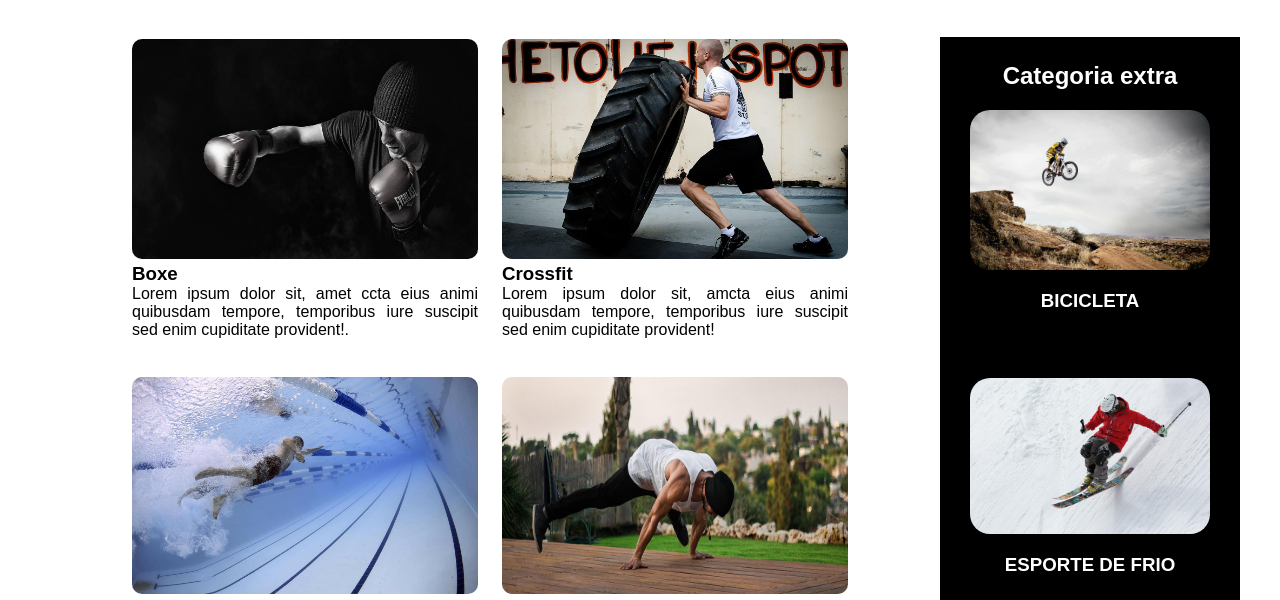
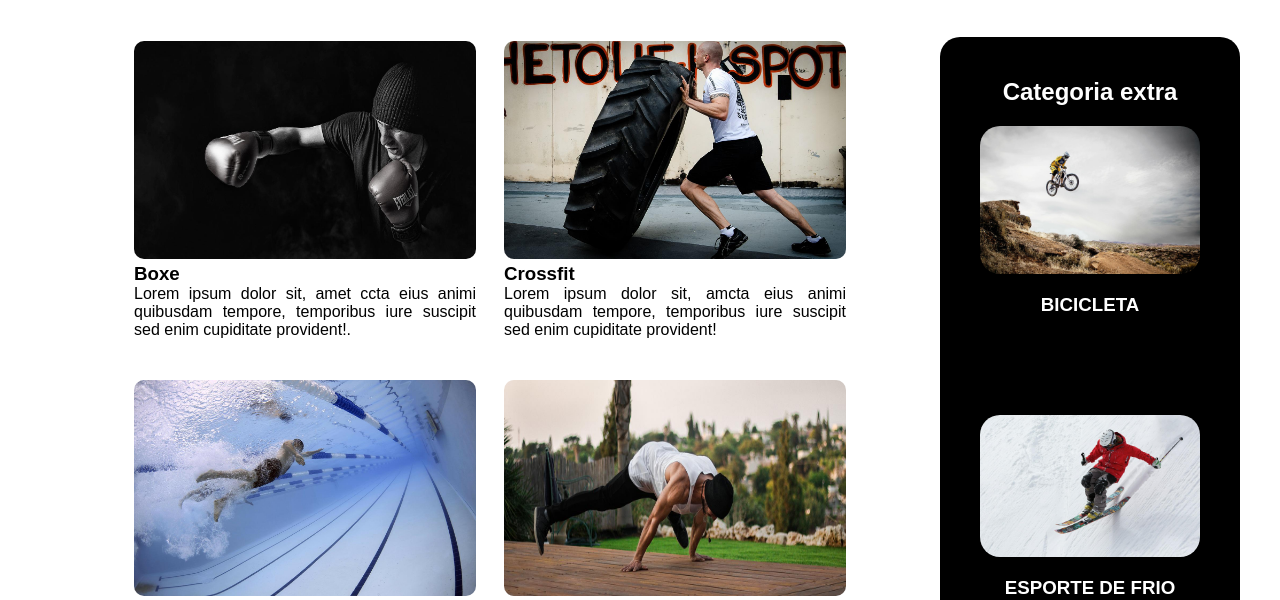
Before and after one commit to Henrytos/GRID-FLEXBOX, a plain HTML site: page Exercicio flex+grid/index.html in a window 1280 px wide. Shown: the part 178-778 px from the top of the page. Drawn offline with Linux system fonts and the light colour scheme.

Commit message:
toques finais

```diff
--- a/Exercicio flex+grid/styles.css
+++ b/Exercicio flex+grid/styles.css
@@ -63,9 +63,10 @@ justify-content: center;
   grid-area: eporte2;
   height: 800px;
   display: flex;
-
+  background-color: black;
   flex-direction: column;
   height: 100%;
+  border-radius: 20px;
 }
 .item{
  min-width: 250px;
@@ -73,6 +74,8 @@ justify-content: center;
  transition: 1s;
  padding: 2px;
  cursor: pointer;
+ border: 2px solid transparent;
+ border-radius: 20px;
 }
 .item img {
   width: 100%;
@@ -83,23 +86,24 @@ justify-content: center;
   text-align: justify;
 }
 .item:hover{
-  border-radius: 20px;
-  border: 2px solid black;
+  border-color: black;
 }
 .extras{
 height: 300px;
-background-color: black;
 display: flex;
 flex-direction: column;
 justify-content: center;
 align-items: center;
-padding: 20px 0px;
+padding: 10px 0px;
+margin: 10px;
 transition: 0.5s;
+border: 2px solid transparent;
 cursor: pointer;
+border: 2px solid transparent;
+border-radius: 20px;
 }
 .extras:hover{
-  border: 2px solid white;
-  border-radius: 20px;
+border-color: white;
 }
 .extras img{
  width: 80%;
@@ -119,8 +123,6 @@ footer{
 }
 footer p{
   color: white;
-
-
 }
 footer a{
   text-decoration: none;
@@ -157,7 +159,6 @@ footer img{
   .header{
    justify-content: center;
   height: 100px;
-
   }
 }
 @media (min-width:2440px){
@@ -165,5 +166,4 @@ footer img{
    margin: auto;
    width: 80vw;
   }
-
 }
```
